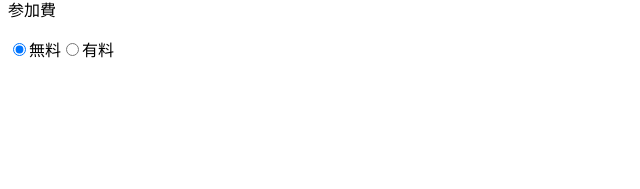
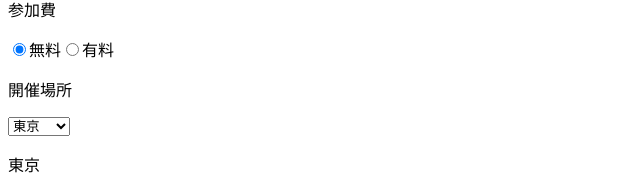
Before and after one commit to TT-35-19/vue_part4, a Vue app in the folder vue_part4/: page / in a window 1280 px wide. Shown: the part 685-874 px from the top of the page, without its empty margins (0-640 px from the left). Before the commit the page ends 800 px from the top, so only its background shows below. Built offline with nearby package versions, Linux system fonts and the light colour scheme; the HTML template or start-up script is replaced by a standard one.

Commit message:
セレクトボタンで双方向データバインディングする

```diff
--- a/vue_part4/src/App.vue
+++ b/vue_part4/src/App.vue
@@ -78,6 +78,15 @@
         v-model="eventData.price"
       >
       <label for="paid">有料</label>
+
+      <p>開催場所</p>
+      <select v-mode="eventData.location">
+        <option
+          v-for="location in locations"
+          :key="location"
+        >{{ location }}</option>
+      </select>
+      <p>{{ eventData.location }}</p>
     </div>
   </div>
 </template>
@@ -92,6 +101,7 @@
     return {
       number: 14,
       currentComponent: "Home",
+      locations: ["東京", "大阪", "名古屋"],
       eventData: {
         title: "",
         maxNumber: 0,
@@ -99,7 +109,8 @@
         detail: "",
         isPrivate: false,
         target: [],
-        price: "無料"
+        price: "無料",
+        location: "東京",
       },
     };
   },
```
